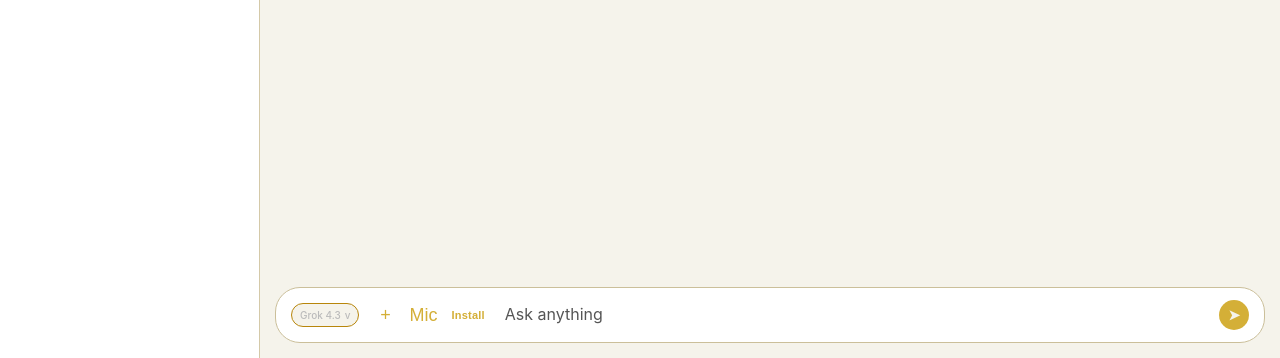
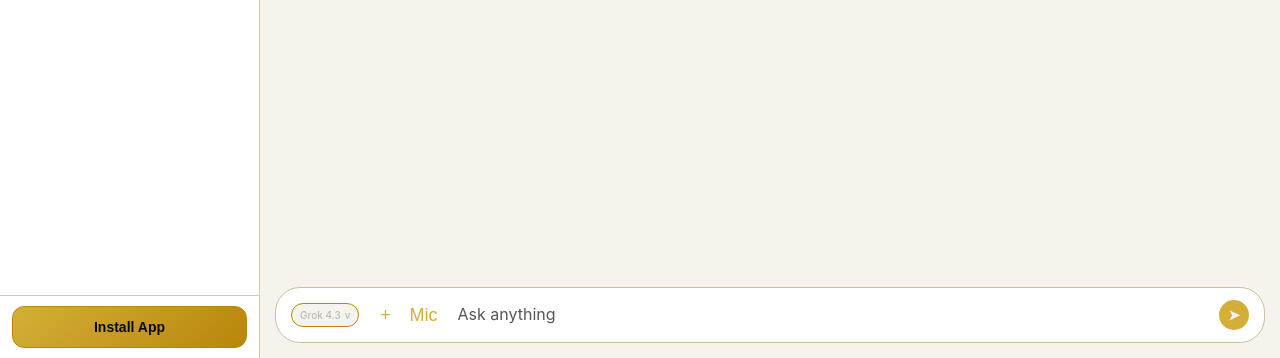
Before and after one commit to GoldenSpaceAI/GoldenSpaceAI2, a website: page public/index.html in a window 1280 px wide. Shown: the part 442-800 px from the top of the page. Drawn offline with nearby package versions, Linux system fonts and the light colour scheme; no server answers.

Commit message:
Move Install App button to bottom of chats panel

```diff
--- a/public/index.html
+++ b/public/index.html
@@ -494,16 +494,28 @@
         }
         .input-btn:active { color: var(--gold-light); transform: scale(0.9); }
         .input-btn.recording { color: var(--red); animation: pulse 1s infinite; }
-        .input-btn.install-btn {
-            font-size: 11px;
-            font-weight: 700;
-            letter-spacing: 0.02em;
-            padding: 0 6px;
-            white-space: nowrap;
-            max-width: 72px;
-        }
-        .input-btn.install-btn.installed,
-        .input-btn.install-btn[hidden] { display: none !important; }
+        .chats-panel-footer {
+            flex-shrink: 0;
+            padding: 10px 12px calc(10px + var(--safe-bottom));
+            border-top: 1px solid var(--border);
+            background: var(--black-light);
+        }
+        .install-app-footer-btn {
+            width: 100%;
+            padding: 12px 14px;
+            border-radius: 12px;
+            border: 1px solid var(--gold-dark);
+            background: linear-gradient(135deg, var(--gold), var(--gold-dark));
+            color: #0a0a0a;
+            font-weight: 800;
+            font-size: 14px;
+            cursor: pointer;
+        }
+        .install-app-footer-btn:active { transform: scale(0.98); opacity: 0.9; }
+        .install-app-footer-btn.installed,
+        .install-app-footer-btn[hidden] { display: none !important; }
+        .chats-panel { display: flex; flex-direction: column; }
+        .chats-list { flex: 1; min-height: 0; overflow-y: auto; }
         .input-btn.image-attached { color: var(--green); }
         @keyframes pulse { 0%,100%{opacity:1} 50%{opacity:0.5} }
 
@@ -683,6 +695,9 @@
                     <input class="chat-search" id="chatSearch" type="search" placeholder="Search chats..." oninput="renderChatsList()" aria-label="Search chats">
                 </div>
                 <div class="chats-list" id="chatsList"></div>
+                <div class="chats-panel-footer">
+                    <button type="button" class="install-app-footer-btn" id="installAppBtn" onclick="installApp()" aria-label="Install app">Install App</button>
+                </div>
             </div>
 
             <div class="chat-area">
@@ -726,7 +741,6 @@
                         </div>
 
                         <button class="input-btn" id="micBtn" onclick="toggleVoiceInput()" aria-label="Voice">Mic</button>
-                        <button class="input-btn install-btn" id="installAppBtn" onclick="installApp()" aria-label="Install app" title="Install app">Install</button>
                     </div>
 
                     <textarea class="message-input" id="messageInput" placeholder="Ask anything" rows="1" onkeydown="handleKeyPress(event)" oninput="autoGrow(this)"></textarea>
--- a/public/sw.js
+++ b/public/sw.js
@@ -1,4 +1,4 @@
-const CACHE = 'goldenspaceai2-v6';
+const CACHE = 'goldenspaceai2-v7';
 const OFFLINE = '/offline.html';
 
 self.addEventListener('install', function(event) {
```
